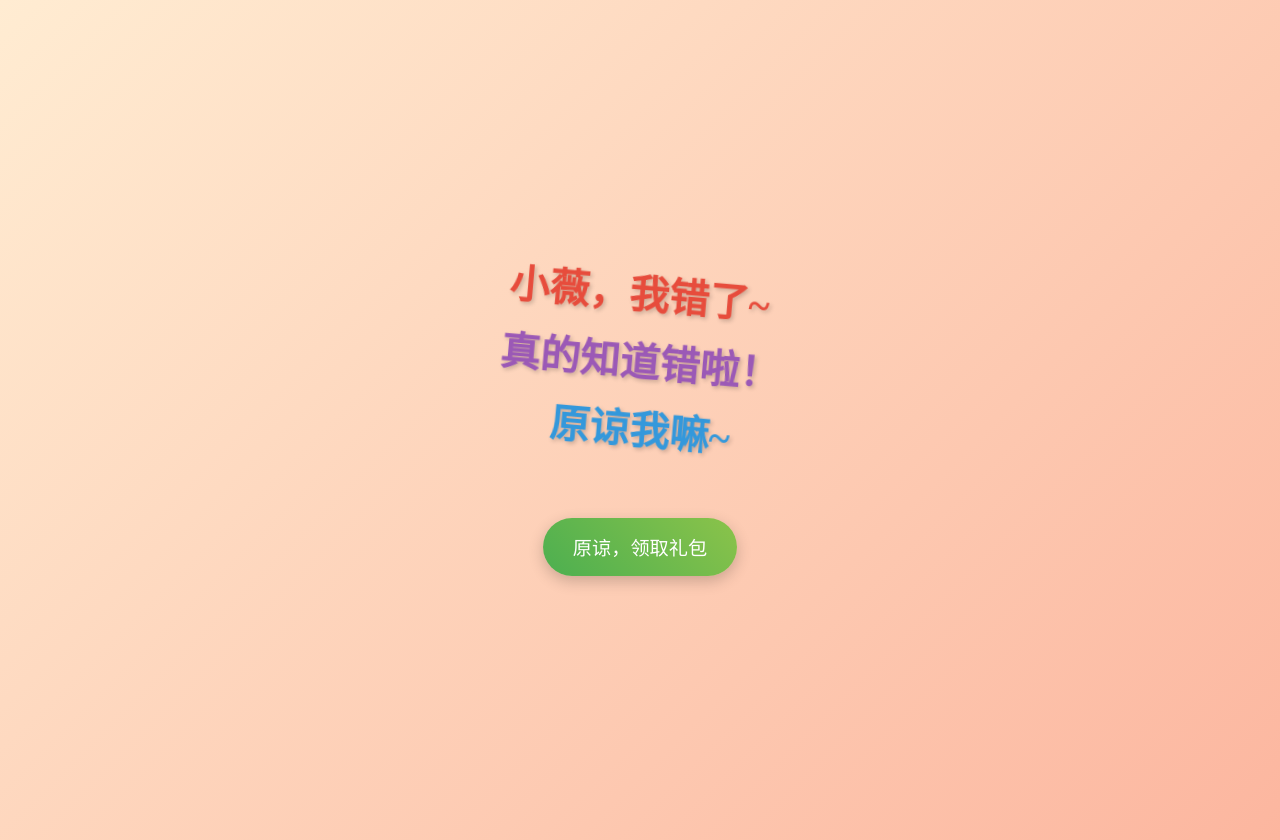
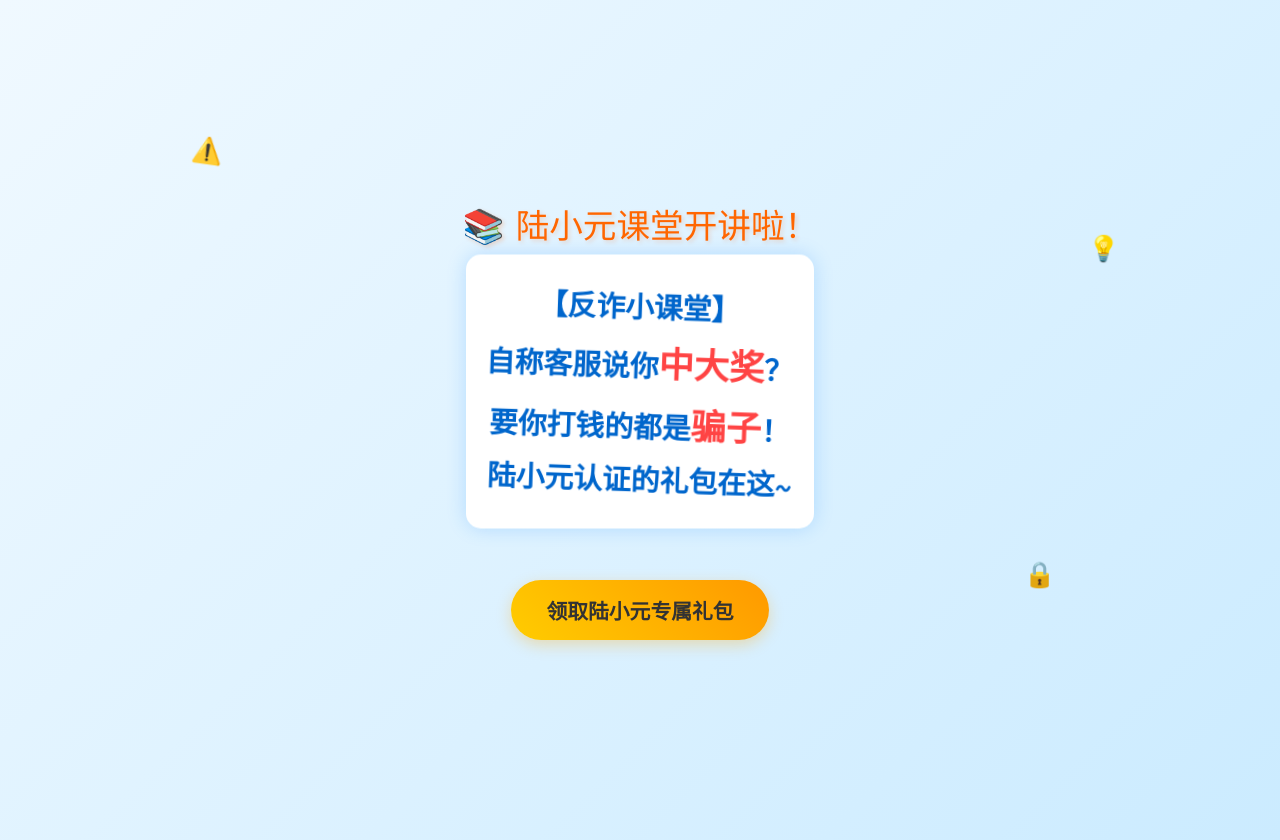
Before and after one commit to lubeyond61-del/xiaowei, a plain HTML site: page index.html in a window 1280 px wide. Drawn offline with Linux system fonts and the light colour scheme.

Commit message:
更新 index.html

```diff
--- a/index.html
+++ b/index.html
@@ -3,51 +3,76 @@
 <head>
     <meta charset="UTF-8">
     <meta name="viewport" content="width=device-width, initial-scale=1.0">
-    <title>小薇原谅礼包</title>
+    <title>陆小元课堂·反诈特辑</title>
     <style>
         body {
             margin: 0;
             padding: 20px;
             min-height: 100vh;
-            background: linear-gradient(135deg, #ffecd2 0%, #fcb69f 100%);
+            background: linear-gradient(135deg, #f0f9ff 0%, #cbebff 100%);
             display: flex;
             flex-direction: column;
             align-items: center;
             justify-content: center;
             overflow: hidden;
+            font-family: "Comic Sans MS", cursive;
+        }
+
+        /* 标题样式 */
+        .class-title {
+            font-size: 2rem;
+            color: #ff6600;
+            text-shadow: 2px 2px 4px rgba(255, 100, 0, 0.2);
+            margin-bottom: 20px;
+            animation: bounce 2s infinite;
+        }
+
+        /* 反诈装饰 */
+        .warning-icon {
+            position: absolute;
+            font-size: 25px;
+            color: #ff4444;
+            animation: floatIcon 4s infinite;
         }
 
         .text-container {
             text-align: center;
             margin-bottom: 40px;
             animation: float 3s ease-in-out infinite;
+            background: white;
+            padding: 20px;
+            border-radius: 15px;
+            box-shadow: 0 0 20px rgba(0, 128, 255, 0.2);
         }
 
         .funny-text {
-            font-size: 2.5rem;
+            font-size: 1.8rem;
             font-weight: bold;
-            color: #e74c3c;
-            text-shadow: 2px 2px 4px rgba(0,0,0,0.2);
+            color: #0066cc;
             margin: 10px 0;
-            transform: rotate(-5deg);
+            transform: rotate(-2deg);
             animation: shake 2s infinite;
+        }
+        .funny-text span {
+            color: #ff4444;
+            font-size: 2.2rem;
         }
 
         .btn {
-            padding: 15px 30px;
-            font-size: 1.2rem;
-            background: linear-gradient(45deg, #4CAF50, #8BC34A);
-            color: white;
+            padding: 15px 35px;
+            font-size: 1.3rem;
+            background: linear-gradient(45deg, #ffcc00, #ff9900);
+            color: #333;
             border: none;
             border-radius: 50px;
             cursor: pointer;
-            box-shadow: 0 5px 15px rgba(0,0,0,0.2);
+            box-shadow: 0 5px 15px rgba(255, 165, 0, 0.3);
             transition: all 0.3s ease;
+            font-weight: bold;
         }
-
         .btn:hover {
             transform: scale(1.1) rotate(2deg);
-            box-shadow: 0 8px 20px rgba(0,0,0,0.3);
+            box-shadow: 0 8px 20px rgba(255, 165, 0, 0.5);
         }
 
         .success-modal {
@@ -57,55 +82,75 @@
             left: 0;
             width: 100%;
             height: 100%;
-            background: rgba(0,0,0,0.7);
+            background: rgba(0,0,0,0.6);
             align-items: center;
             justify-content: center;
             z-index: 100;
         }
-
         .modal-content {
             background: white;
             padding: 30px;
             border-radius: 20px;
             text-align: center;
             animation: pop 0.5s;
+            box-shadow: 0 0 20px rgba(255, 165, 0, 0.4);
+        }
+        .modal-text {
+            font-size: 1.5rem;
+            color: #0066cc;
+            margin-bottom: 20px;
+        }
+        .modal-text span {
+            font-size: 2rem;
+            color: #ff9900;
         }
 
-        .modal-text {
-            font-size: 1.5rem;
-            color: #333;
-            margin-bottom: 20px;
+        /* 动画 */
+        @keyframes bounce {
+            0%, 100% { transform: scale(1); }
+            50% { transform: scale(1.05); }
         }
-
         @keyframes float {
             0%, 100% { transform: translateY(0); }
             50% { transform: translateY(-15px); }
         }
-
         @keyframes shake {
-            0%, 100% { transform: rotate(-5deg); }
-            50% { transform: rotate(5deg); }
+            0%, 100% { transform: rotate(-2deg); }
+            50% { transform: rotate(2deg); }
         }
-
         @keyframes pop {
             from { transform: scale(0); }
             to { transform: scale(1); }
         }
+        @keyframes floatIcon {
+            0% { transform: translateY(0) rotate(0deg); }
+            50% { transform: translateY(-30px) rotate(10deg); }
+            100% { transform: translateY(0) rotate(0deg); }
+        }
     </style>
 </head>
 <body>
+    <!-- 课堂标题 -->
+    <div class="class-title">📚 陆小元课堂开讲啦！</div>
+
+    <!-- 反诈装饰图标 -->
+    <div class="warning-icon" style="top: 20%; left: 15%; animation-delay: 0s;">⚠️</div>
+    <div class="warning-icon" style="top: 70%; left: 80%; animation-delay: 1s;">🔒</div>
+    <div class="warning-icon" style="top: 30%; left: 85%; animation-delay: 2s;">💡</div>
+
     <div class="text-container">
-        <div class="funny-text">小薇，我错了~</div>
-        <div class="funny-text" style="color: #9b59b6; transform: rotate(3deg);">真的知道错啦！</div>
-        <div class="funny-text" style="color: #3498db; transform: rotate(-2deg);">原谅我嘛~</div>
+        <div class="funny-text">【反诈小课堂】</div>
+        <div class="funny-text" style="transform: rotate(1deg);">自称客服说你<span>中大奖</span>？</div>
+        <div class="funny-text" style="transform: rotate(-1deg);">要你打钱的都是<span>骗子</span>！</div>
+        <div class="funny-text" style="transform: rotate(1deg);">陆小元认证的礼包在这~</div>
     </div>
 
-    <button class="btn" onclick="showSuccess()">原谅，领取礼包</button>
+    <button class="btn" onclick="showSuccess()">领取陆小元专属礼包</button>
 
     <div class="success-modal" id="successModal">
         <div class="modal-content">
-            <div class="modal-text">领取成功！</div>
-            <div class="modal-text">请截图发送至客服</div>
+            <div class="modal-text"><span>礼包到手！</span></div>
+            <div class="modal-text">截图发给客服，陆小元课堂结业啦~</div>
         </div>
     </div>
 
```
